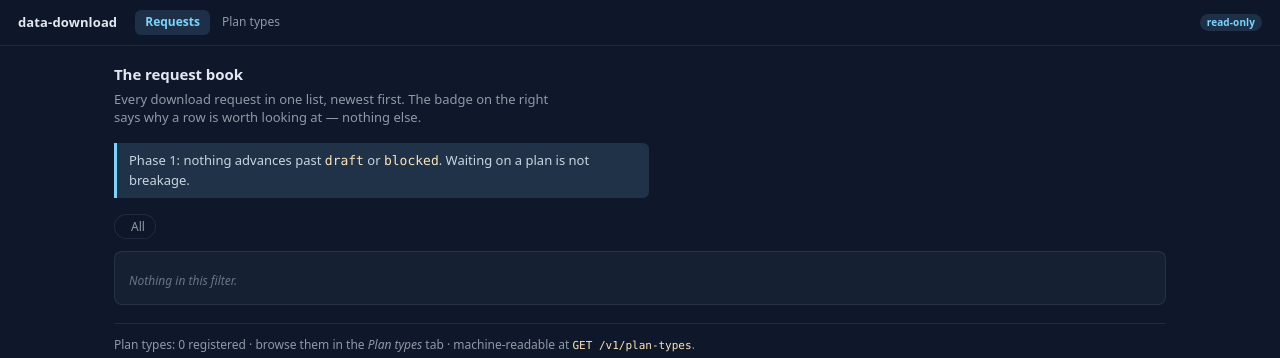
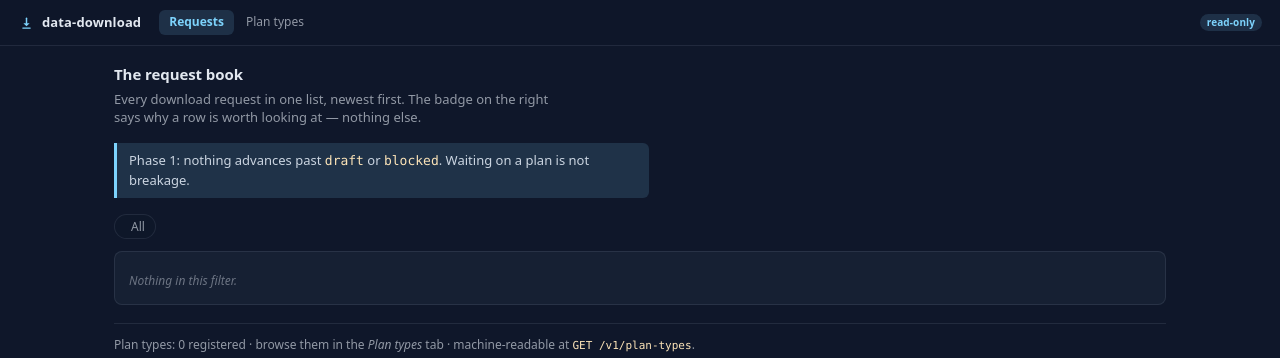
Before and after one commit to nickbrett1/data-download, a FastAPI app: template src/data_download/templates/dashboard.html in a window 1280 px wide. Shown: the top 358 px of the page. Run offline with FastAPI, Linux system fonts and the light colour scheme; the template is opened without the code that fills it, so the values that code supplies are empty.

Commit message:
ui: the app mark in the top-left of the header
Same download-arrow mark as the home-screen icon, inline as SVG so it costs no
request and takes its colour from CSS (currentColor = --accent) instead of
baking #7dd3fc into a file. Present on both pages, since the header is shared.

```diff
--- a/src/data_download/templates/_header.html
+++ b/src/data_download/templates/_header.html
@@ -2,7 +2,16 @@
    "requests" or "plans". Links carry ?token= because a plain navigation cannot
    set an Authorization header. #}
   <header class="top">
-    <a class="brand" href="/{% if query_token %}?token={{ query_token }}{% endif %}">data-download</a>
+    <a class="brand" href="/{% if query_token %}?token={{ query_token }}{% endif %}">
+      {# The same mark as the home-screen icon, inline so it costs no request
+         and takes the accent from CSS rather than baking the colour in. #}
+      <svg class="mark" viewBox="0 0 512 512" aria-hidden="true" focusable="false">
+        <rect x="234" y="107" width="44" height="196" rx="22" fill="currentColor"/>
+        <path d="M162 280 L350 280 L256 371 Z" fill="currentColor"/>
+        <rect x="127" y="405" width="258" height="38" rx="19" fill="currentColor"/>
+      </svg>
+      <span>data-download</span>
+    </a>
     <nav class="tabs" aria-label="Sections">
       <a class="tab{{ ' on' if active == 'requests' else '' }}"
          href="/{% if query_token %}?token={{ query_token }}{% endif %}"
--- a/src/data_download/templates/_theme.html
+++ b/src/data_download/templates/_theme.html
@@ -75,10 +75,20 @@
     }
 
     .brand {
+      display: inline-flex;
+      align-items: center;
+      gap: 7px;
       font-size: 13px;
       font-weight: 600;
       letter-spacing: 0.01em;
       color: var(--ink);
+    }
+
+    .brand .mark {
+      width: 17px;
+      height: 17px;
+      flex: none;
+      color: var(--accent);
     }
 
     a.brand { color: var(--ink); }
```
Also changed, not shown: tests/test_plan_types_page.py (+10 -0 lines).
